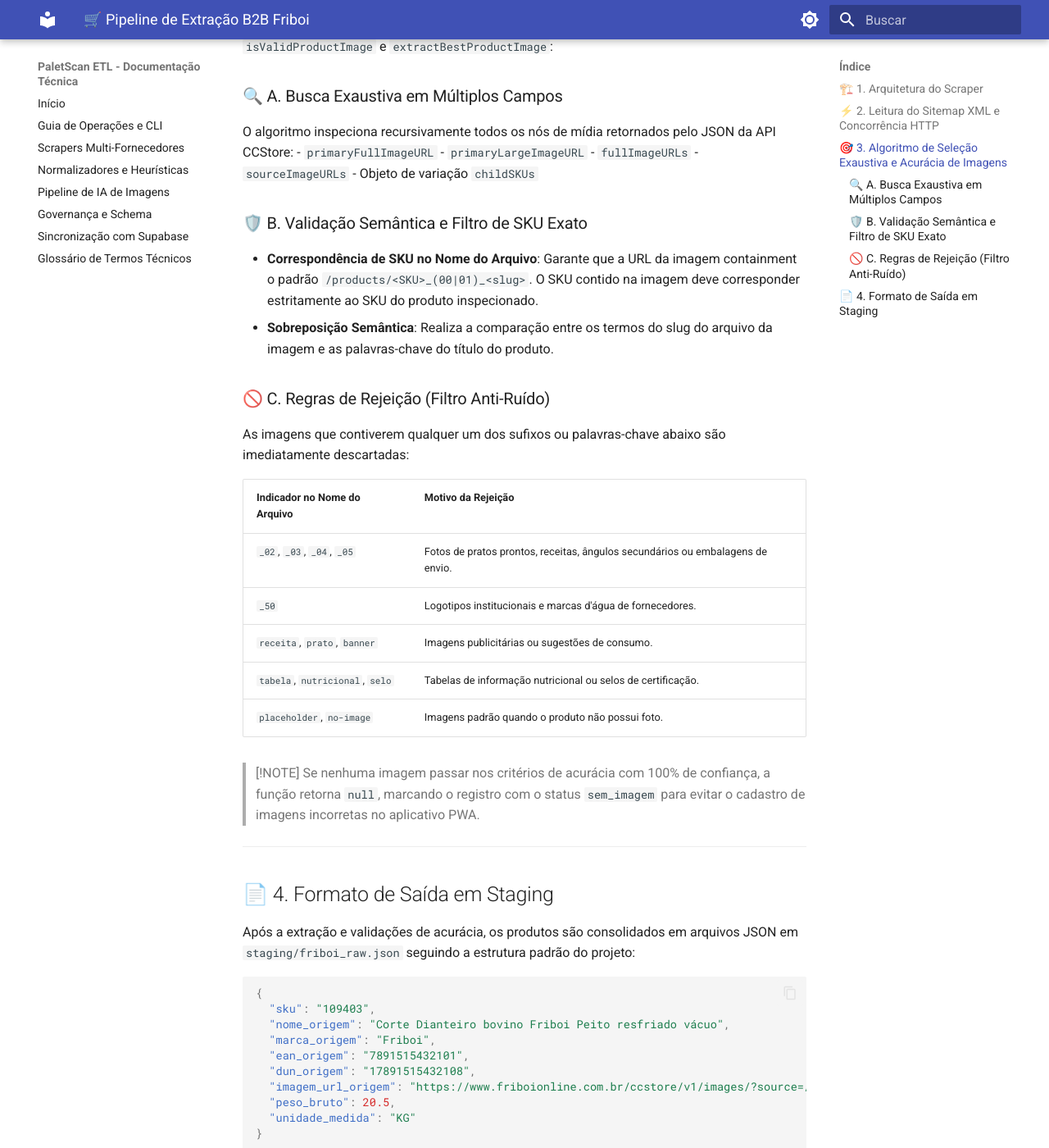
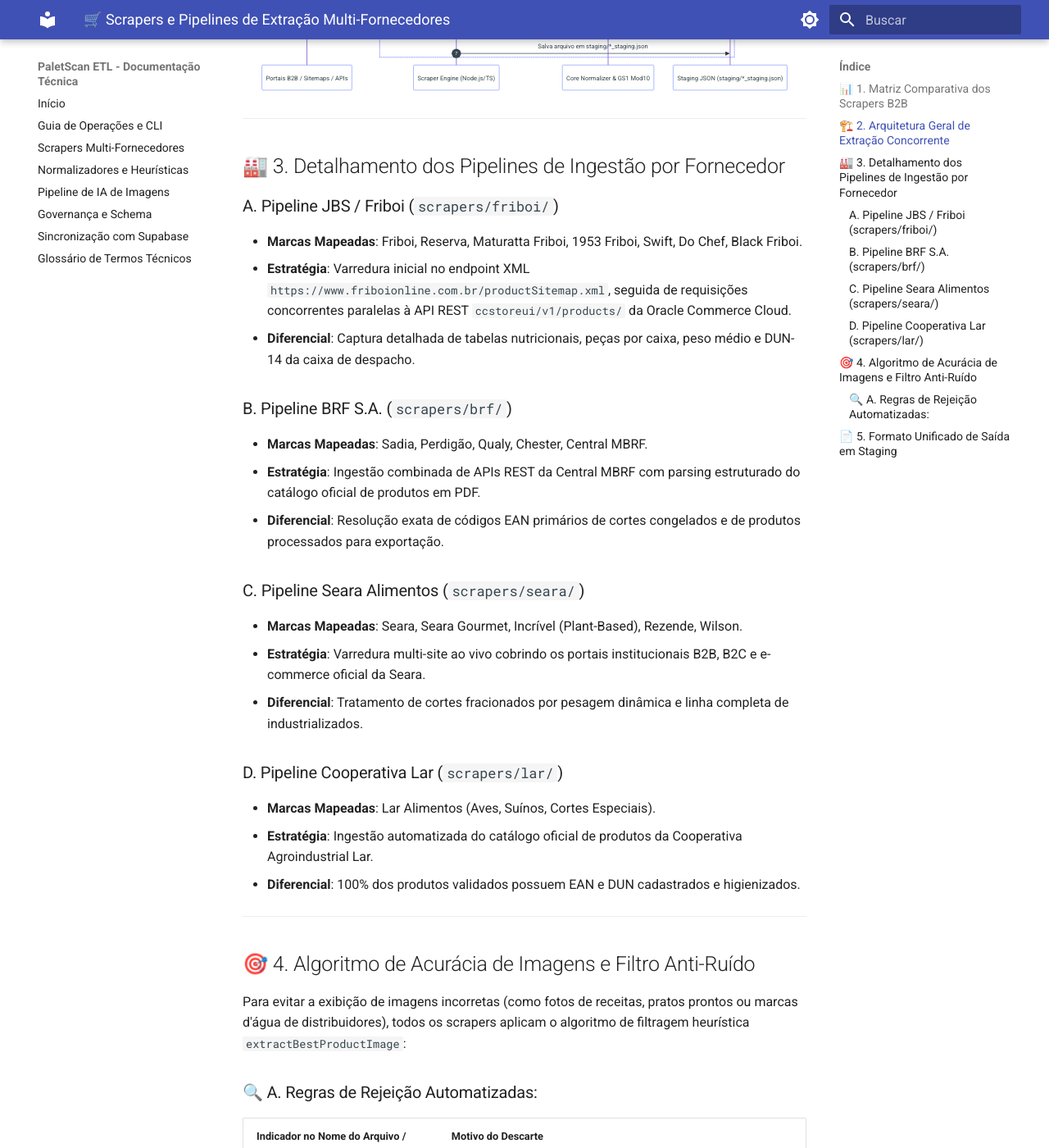
Before and after one commit to NaejBarbosa/paletscan-etl, an MkDocs documentation site: the page built from docs/pipeline-friboi.md, in a window 1280 px wide and 1400 px high, scrolled down 1303 px. Shown: the whole window at 82% size. Built offline with MkDocs 1.6.1 and Material for MkDocs 9.7.7, drawn with Linux system fonts in a browser that asks for light colours; some of the changed text lies outside the part shown.

Commit message:
docs: update pipeline-friboi.md with full multi-supplier scrapers documentation

````diff
--- a/docs/pipeline-friboi.md
+++ b/docs/pipeline-friboi.md
@@ -1,87 +1,133 @@
-# 🛒 Pipeline de Extração B2B Friboi
+# 🛒 Scrapers e Pipelines de Extração Multi-Fornecedores
 
-O módulo de extração da Friboi ([`scrapers/friboi/index.ts`](file:///root/paletscan-etl/scrapers/friboi/index.ts)) é um pipeline de web scraping de alta concorrência projetado para coletar catalogação atualizada, dados nutricionais, códigos logísticos e mídias de produtos diretamente da infraestrutura B2B da Oracle Commerce Cloud.
+O módulo de extração do **PaletScan ETL** ([`scrapers/`](file:///root/paletscan-etl/scrapers/)) é composto por pipelines de web scraping de alta concorrência projetados para coletar catalogação atualizada, dados nutricionais, códigos logísticos e mídias de produtos diretamente dos portais institucionais e APIs B2B dos 4 maiores grupos frigoríficos e alimentícios parceiros: **JBS / Friboi**, **Seara Alimentos**, **BRF S.A.** e **Cooperativa Lar**.
 
 ---
 
-## 🏗️ 1. Arquitetura do Scraper
+## 📊 1. Matriz Comparativa dos Scrapers B2B
 
-O processo de extração não depende de varreduras HTML lentas no navegador (DOM parsing). Em vez disso, utiliza um fluxo em duas etapas otimizado para requisições HTTP diretas:
+| Fabricante (Holding) | Diretório do Scraper | Estratégia de Captura | Produtos Brutos | Produtos Validados (com EAN) | Tempo Médio |
+| :--- | :--- | :--- | :--- | :--- | :--- |
+| **JBS S.A. (Friboi)** | [`scrapers/friboi/`](file:///root/paletscan-etl/scrapers/friboi/index.ts) | Sitemap XML + API REST Oracle CCStore | ~1.812 | **1.501** | **35s a 45s** |
+| **BRF S.A.** | [`scrapers/brf/`](file:///root/paletscan-etl/scrapers/brf/index.ts) | Catálogo PDF + Central MBRF REST | ~1.120 | **1.025** | **25s a 35s** |
+| **Seara Alimentos** | [`scrapers/seara/`](file:///root/paletscan-etl/scrapers/seara/index.ts) | Multi-site B2B/B2C + E-Commerce Live | ~621 | **365** | **20s a 30s** |
+| **Cooperativa Lar** | [`scrapers/lar/`](file:///root/paletscan-etl/scrapers/lar/index.ts) | Portal Institucional Lar Alimentos | ~111 | **110** | **5s a 10s** |
+
+---
+
+## 🏗️ 2. Arquitetura Geral de Extração Concorrente
+
+Os scrapers do PaletScan não dependem de varreduras HTML lentas via navegadores automatizados (Selenium/Puppeteer). Em vez disso, utilizam um fluxo em duas etapas otimizado para requisições HTTP diretas e concorrência controlada via `p-limit`:
 
 ```mermaid
 sequenceDiagram
     autonumber
-    participant Sitemap as Sitemap XML Friboi
-    participant Scraper as Scraper Engine (Node.js)
-    participant CCStore as Oracle CCStore API
-    participant Staging as Staging Storer
+    participant Portais as Portais B2B / Sitemaps / APIs
+    participant Engine as Scraper Engine (Node.js/TS)
+    participant Core as Core Normalizer & GS1 Mod10
+    participant Staging as Staging JSON (staging/*_staging.json)
 
-    Scraper->>Sitemap: GET /productSitemap.xml
-    Sitemap-->>Scraper: Retorna lista de URLs de produtos
-    loop Para cada lote de URLs (Concorrente)
-        Scraper->>CCStore: GET /ccstoreui/v1/products/product_id
-        CCStore-->>Scraper: Retorna Payload JSON completo do produto
-        Scraper->>Scraper: Executa Algoritmo de Seleção e Acurácia de Imagens
-        Scraper->>Scraper: Extrai SKUs, EANs e DUNs
-        Scraper->>Staging: Grava dados brutos sanitizados em staging/
+    Engine->>Portais: Extrai lista de URLs e SKUs da origem
+    Portais-->>Engine: Retorna payloads JSON / Estrutura de dados
+    loop Para cada lote de SKUs (Pool Concorrente)
+        Engine->>Engine: Executa Algoritmo de Seleção e Acurácia de Imagens
+        Engine->>Engine: Extrai SKUs, EANs e DUNs
+        Engine->>Core: Normaliza Textos, Pesos e Códigos de Barras
+        Core-->>Engine: Retorna Dados Higienizados
+        Engine->>Staging: Salva arquivo em staging/*_staging.json
     end
 ```
 
 ---
 
-## ⚡ 2. Leitura do Sitemap XML e Concorrência HTTP
+## 🏭 3. Detalhamento dos Pipelines de Ingestão por Fornecedor
 
-1. **Extração de URLs**: O scraper inicia lendo o endpoint público `https://www.friboionline.com.br/productSitemap.xml`.
-2. **Parsing das Tags `<loc>`**: Extrai os identificadores únicos de produtos contidos na estrutura dos links.
-3. **Pool Concorrente**: Utiliza um limitador de requisições concorrentes (`p-limit` / batches configuráveis) para realizar chamadas paralelas ao endpoint de API REST `ccstoreui/v1/products/` da Oracle Commerce Cloud, otimizando o tempo total de execução sem sobrecarregar a origem.
+### A. Pipeline JBS / Friboi (`scrapers/friboi/`)
+- **Marcas Mapeadas**: Friboi, Reserva, Maturatta Friboi, 1953 Friboi, Swift, Do Chef, Black Friboi.
+- **Estratégia**: Varredura inicial no endpoint XML `https://www.friboionline.com.br/productSitemap.xml`, seguida de requisições concorrentes paralelas à API REST `ccstoreui/v1/products/` da Oracle Commerce Cloud.
+- **Diferencial**: Captura detalhada de tabelas nutricionais, peças por caixa, peso médio e DUN-14 da caixa de despacho.
+
+### B. Pipeline BRF S.A. (`scrapers/brf/`)
+- **Marcas Mapeadas**: Sadia, Perdigão, Qualy, Chester, Central MBRF.
+- **Estratégia**: Ingestão combinada de APIs REST da Central MBRF com parsing estruturado do catálogo oficial de produtos em PDF.
+- **Diferencial**: Resolução exata de códigos EAN primários de cortes congelados e de produtos processados para exportação.
+
+### C. Pipeline Seara Alimentos (`scrapers/seara/`)
+- **Marcas Mapeadas**: Seara, Seara Gourmet, Incrível (Plant-Based), Rezende, Wilson.
+- **Estratégia**: Varredura multi-site ao vivo cobrindo os portais institucionais B2B, B2C e e-commerce oficial da Seara.
+- **Diferencial**: Tratamento de cortes fracionados por pesagem dinâmica e linha completa de industrializados.
+
+### D. Pipeline Cooperativa Lar (`scrapers/lar/`)
+- **Marcas Mapeadas**: Lar Alimentos (Aves, Suínos, Cortes Especiais).
+- **Estratégia**: Ingestão automatizada do catálogo oficial de produtos da Cooperativa Agroindustrial Lar.
+- **Diferencial**: 100% dos produtos validados possuem EAN e DUN cadastrados e higienizados.
 
 ---
 
-## 🎯 3. Algoritmo de Seleção Exaustiva e Acurácia de Imagens
+## 🎯 4. Algoritmo de Acurácia de Imagens e Filtro Anti-Ruído
 
-Um dos grandes desafios de scrapers em e-commerce B2B é a presença de imagens genéricas, banners promocionais, tabelas nutricionais e fotos de receitas preparadas na página do produto. O PaletScan implementa um algoritmo de filtragem heurística rigorosa através das funções `isValidProductImage` e `extractBestProductImage`:
+Para evitar a exibição de imagens incorretas (como fotos de receitas, pratos prontos ou marcas d'água de distribuidores), todos os scrapers aplicam o algoritmo de filtragem heurística `extractBestProductImage`:
 
-### 🔍 A. Busca Exaustiva em Múltiplos Campos
-O algoritmo inspeciona recursivamente todos os nós de mídia retornados pelo JSON da API CCStore:
-- `primaryFullImageURL`
-- `primaryLargeImageURL`
-- `fullImageURLs`
-- `sourceImageURLs`
-- Objeto de variação `childSKUs`
+### 🔍 A. Regras de Rejeição Automatizadas:
 
-### 🛡️ B. Validação Semântica e Filtro de SKU Exato
-- **Correspondência de SKU no Nome do Arquivo**: Garante que a URL da imagem containment o padrão `/products/<SKU>_(00|01)_<slug>`. O SKU contido na imagem deve corresponder estritamente ao SKU do produto inspecionado.
-- **Sobreposição Semântica**: Realiza a comparação entre os termos do slug do arquivo da imagem e as palavras-chave do título do produto.
-
-### 🚫 C. Regras de Rejeição (Filtro Anti-Ruído)
-As imagens que contiverem qualquer um dos sufixos ou palavras-chave abaixo são imediatamente descartadas:
-
-| Indicador no Nome do Arquivo | Motivo da Rejeição |
+| Indicador no Nome do Arquivo / URL | Motivo do Descarte |
 | :--- | :--- |
-| `_02`, `_03`, `_04`, `_05` | Fotos de pratos prontos, receitas, ângulos secundários ou embalagens de envio. |
-| `_50` | Logotipos institucionais e marcas d'água de fornecedores. |
+| `_02`, `_03`, `_04`, `_05` | Fotos de pratos prontos, receitas preparadas ou embalagens de despacho. |
+| `_50` | Logotipos institucionais e marcas d'água de distribuidores. |
 | `receita`, `prato`, `banner` | Imagens publicitárias ou sugestões de consumo. |
 | `tabela`, `nutricional`, `selo` | Tabelas de informação nutricional ou selos de certificação. |
-| `placeholder`, `no-image` | Imagens padrão quando o produto não possui foto. |
-
-> [!NOTE]
-> Se nenhuma imagem passar nos critérios de acurácia com 100% de confiança, a função retorna `null`, marcando o registro com o status `sem_imagem` para evitar o cadastro de imagens incorretas no aplicativo PWA.
+| `placeholder`, `no-image` | Imagens padrão quando o produto não possui foto real. |
 
 ---
 
-## 📄 4. Formato de Saída em Staging
+## 📄 5. Formato Unificado de Saída em Staging
 
-Após a extração e validações de acurácia, os produtos são consolidados em arquivos JSON em `staging/friboi_raw.json` seguindo a estrutura padrão do projeto:
+Após a extração e sanitização estrita, todos os scrapers salvam os dados brutos consolidados na pasta `staging/` seguindo a estrutura de contrato padronizada (`*_staging.json`):
 
 ```json
 {
-  "sku": "109403",
-  "nome_origem": "Corte Dianteiro bovino Friboi Peito resfriado vácuo",
-  "marca_origem": "Friboi",
-  "ean_origem": "7891515432101",
-  "dun_origem": "17891515432108",
-  "imagem_url_origem": "https://www.friboionline.com.br/ccstore/v1/images/?source=/file/v12345/products/109403_00_peito_friboi.jpg",
-  "peso_bruto": 20.5,
-  "unidade_medida": "KG"
+  "fabricantes": [
+    {
+      "id": "fab_jbs",
+      "nome": "JBS S.A.",
+      "cnpj": "10000000000000"
+    }
+  ],
+  "marcas": [
+    {
+      "id": "marca_friboi",
+      "fabricante_id": "fab_jbs",
+      "nome": "Friboi"
+    }
+  ],
+  "produtos": [
+    {
+      "id": "prod_109403",
+      "marca_id": "marca_friboi",
+      "nome": "Corte Dianteiro Bovino Friboi Peito (pesar)",
+      "categoria": "Bovinos - Resfriados",
+      "conservacao": "Resfriado",
+      "peso_gramas": null,
+      "peso_variavel": true,
+      "imagem_url": "https://www.friboionline.com.br/ccstore/v1/images/?source=/file/v123/products/109403_00.jpg",
+      "imagem_status": "aprovado"
+    }
+  ],
+  "codigos_barras": [
+    {
+      "id": "cb_ean_7891515432101",
+      "produto_id": "prod_109403",
+      "codigo": "7891515432101",
+      "tipo": "EAN",
+      "quantidade_embalagem": 1
+    },
+    {
+      "id": "cb_dun_17891515432108",
+      "produto_id": "prod_109403",
+      "codigo": "17891515432108",
+      "tipo": "DUN",
+      "quantidade_embalagem": 6
+    }
+  ]
 }
 ```
````
